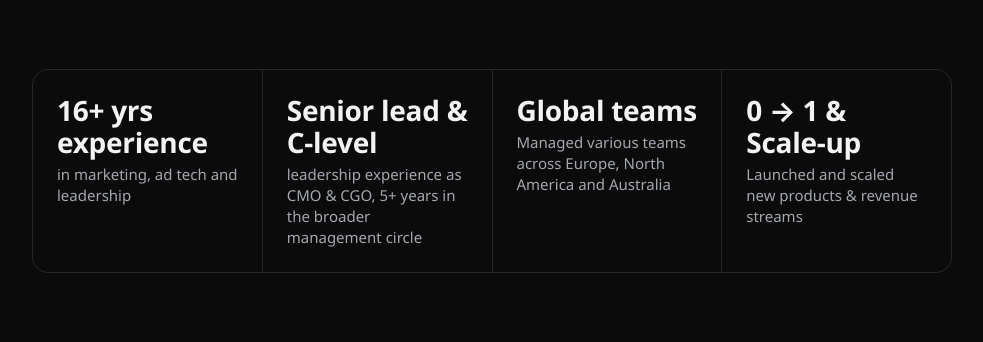
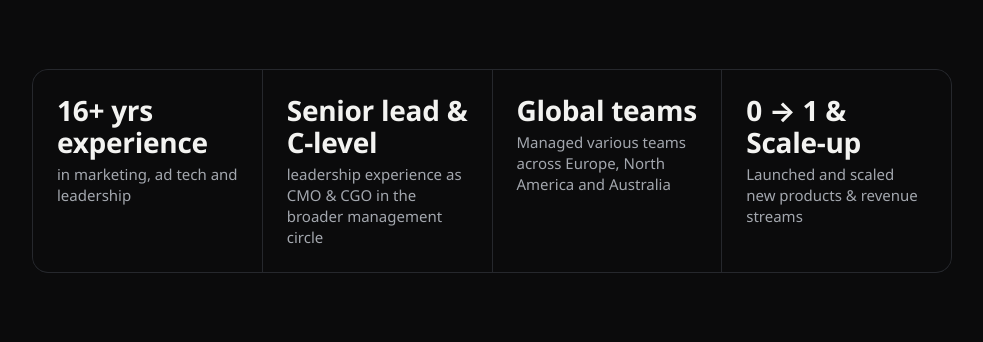
Before and after one commit to nicolebucher/nicole-bucher.com, a plain HTML site: page index.html in a window 1280 px wide. Shown: the part 351-693 px from the top of the page, without its empty margins (148-1131 px from the left). Drawn offline with Linux system fonts and the light colour scheme.

Commit message:
Remove years from leadership highlight
Co-Authored-By: Claude Opus 5.5 <noreply@anthropic.com>
Claude-Session: https://claude.ai/code/session_01WFbYWu2tfHy7eykjEkCPYB

```diff
--- a/index.html
+++ b/index.html
@@ -44,7 +44,7 @@ a{color:#F3F3F1}a:hover{color:#FFFFFF}
         <span style="font-size: 15px; line-height: 1.4; color: rgb(163, 167, 174)">in marketing, ad tech and leadership</span>
       </div>
       <div style="background: #0B0B0C; padding: 24px; display: flex; flex-direction: column; gap: 6px;"><span style="font-size: 28px; line-height: 1.15; font-weight: 700; letter-spacing: -0.01em">Senior lead &amp; C-level</span>
-        <span style="font-size: 15px; line-height: 1.4; color: rgb(163, 167, 174)">leadership experience as CMO &amp; CGO, 5+ years in the broader management circle</span>
+        <span style="font-size: 15px; line-height: 1.4; color: rgb(163, 167, 174)">leadership experience as CMO &amp; CGO in the broader management circle</span>
       </div>
       <div style="background: #0B0B0C; padding: 24px; display: flex; flex-direction: column; gap: 6px;"><span style="font-size: 28px; line-height: 1.15; font-weight: 700; letter-spacing: -0.01em">Global teams</span>
         <span style="font-size: 15px; line-height: 1.4; color: rgb(163, 167, 174)">Managed various teams across Europe, North America and Australia</span>
```
